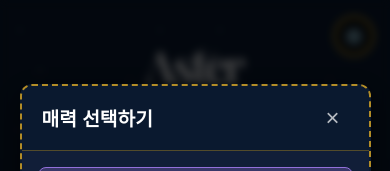
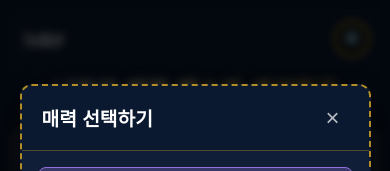
Before and after one commit to wwlsgur08/Aster_alarm, a website with bundled scripts: page web/index.html in a window 390 px wide. Shown: the top 171 px of the page. Built offline with nearby package versions, Linux system fonts and the light colour scheme; no server answers.

Commit message:
Move logo to header bar alongside settings button

```diff
--- a/web/index.html
+++ b/web/index.html
@@ -14,9 +14,12 @@
     <div class="starry-background"></div>
 
     <div class="main-container">
-      <!-- 로고 -->
-      <div class="logo-container">
-        <img src="./images/logo.png" alt="Aster Alarm Logo" class="logo-image">
+      <!-- 상단 헤더 (로고 + 설정 버튼) -->
+      <div class="header-bar">
+        <img src="./images/logo.png" alt="Aster Alarm Logo" class="header-logo">
+        <button id="settings-toggle" type="button" class="settings-btn" title="설정">
+          ⚙️
+        </button>
       </div>
 
       <!-- 제목 -->
@@ -100,10 +103,7 @@
       <!-- 상태 표시 -->
       <div id="gen-status" class="status-display"></div>
 
-      <!-- 설정 버튼 (톱니바퀴) -->
-      <button id="settings-toggle" type="button" class="settings-btn" title="설정">
-        ⚙️
-      </button>
+      <!-- 설정 버튼은 헤더바로 이동 -->
 
       <!-- JSON 관리 버튼들 (숨김) -->
       <div class="json-controls hidden">
--- a/web/styles.css
+++ b/web/styles.css
@@ -74,14 +74,19 @@ body {
   align-items: center;
 }
 
-/* 로고 */
-.logo-container {
-  margin-bottom: 4px;
+/* 상단 헤더 바 */
+.header-bar {
+  display: flex;
+  justify-content: space-between;
+  align-items: center;
+  width: 100%;
+  margin-bottom: 16px;
+  padding: 0 8px;
 }
 
-.logo-image {
-  width: 150px;
-  height: 150px;
+.header-logo {
+  width: 60px;
+  height: 60px;
   object-fit: contain;
 }
 
@@ -494,9 +499,6 @@ body {
 
 /* 설정 버튼 */
 .settings-btn {
-  position: fixed;
-  top: 24px;
-  right: 24px;
   width: 48px;
   height: 48px;
   background: rgba(0, 0, 0, 0.5);
@@ -795,9 +797,15 @@ body {
     font-size: 1.6rem;
   }
 
-  .logo-image {
-    width: 120px;
-    height: 120px;
+  .header-logo {
+    width: 50px;
+    height: 50px;
+  }
+
+  .settings-btn {
+    width: 40px;
+    height: 40px;
+    font-size: 1rem;
   }
 
   .music-player {
@@ -857,14 +865,6 @@ body {
     border-right: none;
     border-bottom: 1px solid var(--border-color);
   }
-
-  .settings-btn {
-    top: 16px;
-    right: 16px;
-    width: 40px;
-    height: 40px;
-    font-size: 1rem;
-  }
 }
 
 /* 더 작은 모바일 화면 */
@@ -877,9 +877,15 @@ body {
     padding: 16px 12px;
   }
 
-  .logo-image {
-    width: 100px;
-    height: 100px;
+  .header-logo {
+    width: 45px;
+    height: 45px;
+  }
+
+  .settings-btn {
+    width: 36px;
+    height: 36px;
+    font-size: 0.9rem;
   }
 
   .charm-row {
```
